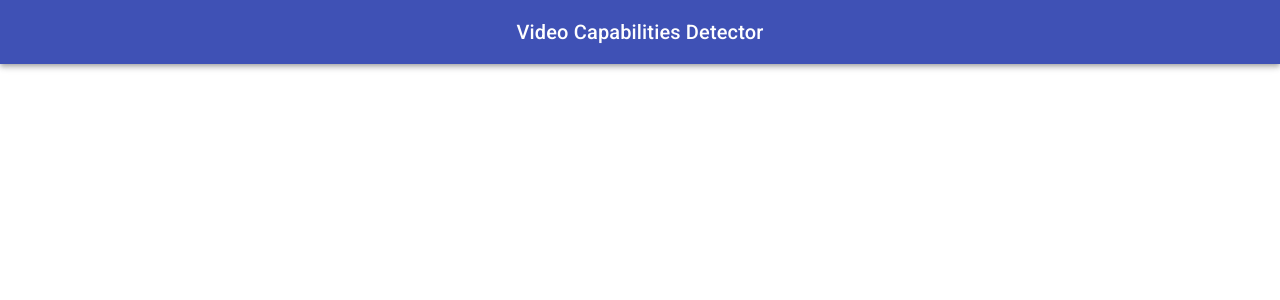
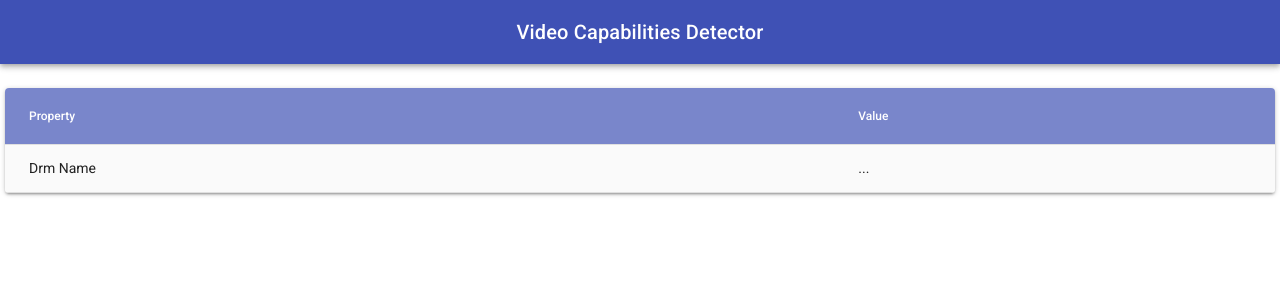
Before and after one commit to gbentaieb/video-capabilities-detector, a React (Create React App) app: page / in a window 1280 px wide. Shown: the top 300 px of the page. Built offline with nearby package versions, Linux system fonts and the light colour scheme.

Commit message:
feat(ui): add property table

```diff
--- a/src/ui/components/containers/Table.jsx
+++ b/src/ui/components/containers/Table.jsx
@@ -1,12 +1,9 @@
 
 import React from 'react'
 import { connect } from 'react-redux'
+import Table from '../presentationals/Table';
 
-const Table = props => (
-  <div>
-    <p>{props.drmName}</p>
-  </div>
-)
+const TableContainer = props => <Table {...props}/>;
 
 function mapStateToProps(state) {
   return {
@@ -16,4 +13,4 @@ function mapStateToProps(state) {
 
 export default connect(
   mapStateToProps,
-)(Table)
+)(TableContainer)
--- /dev/null
+++ b/src/ui/components/presentationals/Table.jsx
@@ -0,0 +1,82 @@
+import React from 'react';
+import PropTypes from 'prop-types';
+import { withStyles } from '@material-ui/core/styles';
+import Table from '@material-ui/core/Table';
+import TableBody from '@material-ui/core/TableBody';
+import TableCell from '@material-ui/core/TableCell';
+import TableHead from '@material-ui/core/TableHead';
+import TableRow from '@material-ui/core/TableRow';
+import Paper from '@material-ui/core/Paper';
+
+const CustomTableCell = withStyles(theme => ({
+  head: {
+    backgroundColor: theme.palette.primary.light,
+    color: theme.palette.common.white,
+  },
+  body: {
+    fontSize: 14,
+  },
+}))(TableCell);
+
+const styles = theme => ({
+  root: {
+    marginTop: theme.spacing.unit * 3,
+    marginLeft: 5,
+    marginRight: 5,
+    overflowX: 'auto',
+  },
+  table: {
+    width: '100%',
+  },
+  row: {
+    '&:nth-of-type(odd)': {
+      backgroundColor: theme.palette.background.default,
+    },
+  },
+});
+
+let id = 0;
+function createData(name, value) {
+  id += 1;
+  return { id, name, value };
+}
+
+const getRows = (data) => [
+  createData('Drm Name', data.drmName),
+];
+
+function CustomizedTable(props) {
+  const { classes } = props;
+  const rows = getRows(props);
+
+  return (
+    <Paper className={classes.root}>
+      <Table className={classes.table}>
+        <TableHead>
+          <TableRow>
+            <CustomTableCell>Property</CustomTableCell>
+            <CustomTableCell>Value</CustomTableCell>
+          </TableRow>
+        </TableHead>
+        <TableBody>
+          {rows.map(row => {
+            return (
+              <TableRow className={classes.row} key={row.id}>
+                <CustomTableCell component="th" scope="row">
+                  {row.name}
+                </CustomTableCell>
+                <CustomTableCell >{row.value || '...'}</CustomTableCell>
+              </TableRow>
+            );
+          })}
+        </TableBody>
+      </Table>
+    </Paper>
+  );
+}
+
+CustomizedTable.propTypes = {
+  classes: PropTypes.object.isRequired,
+};
+
+export default withStyles(styles)(CustomizedTable);
```
